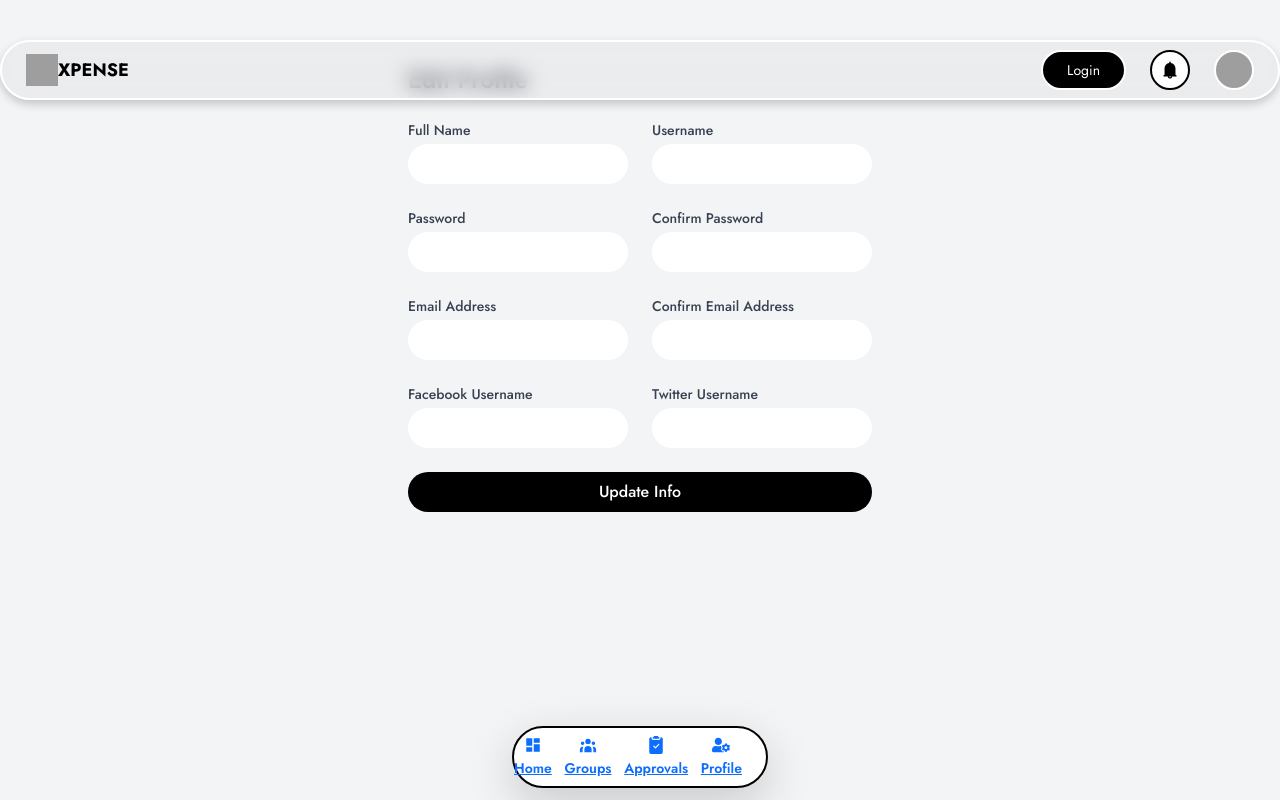
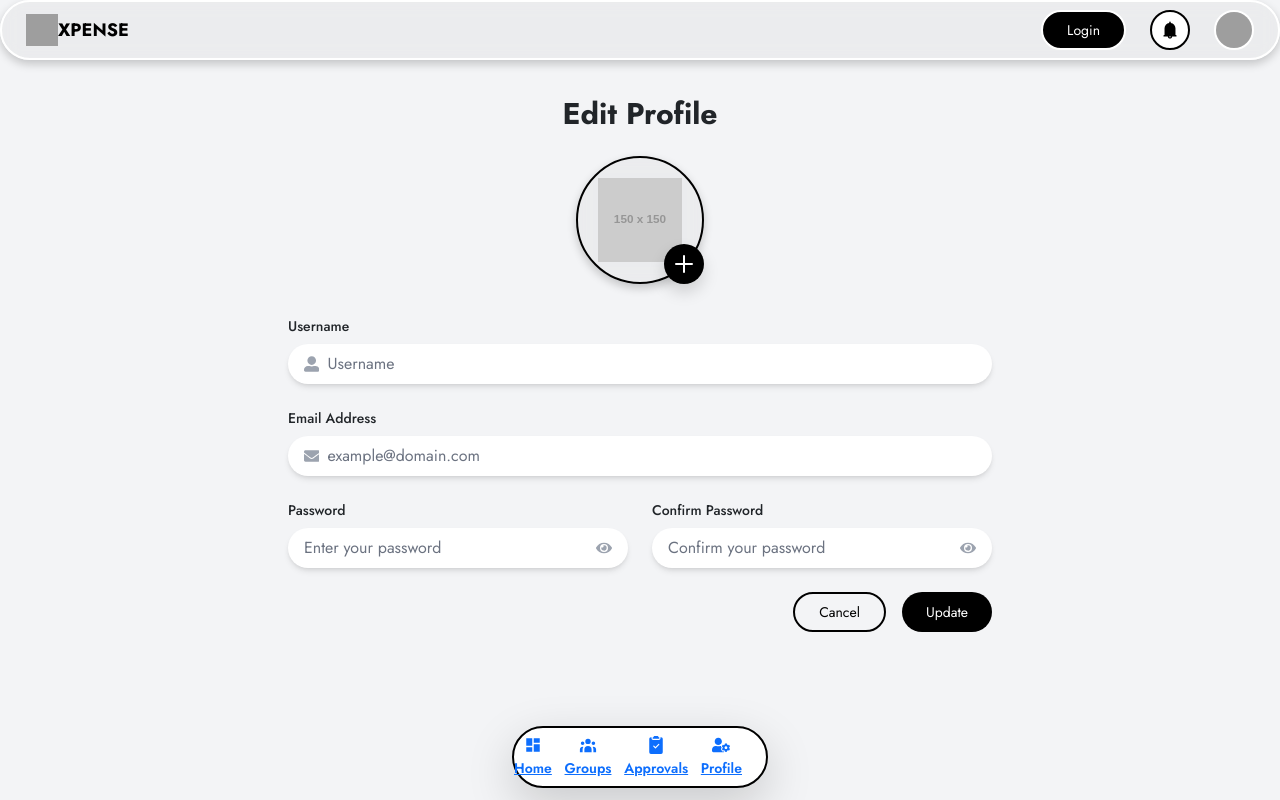
Before and after one commit to MirHussainJan/expense-tracker-frontend, a React (Vite) app: page /profile in a window 1280 px wide. Built offline with nearby package versions, Linux system fonts and the light colour scheme; grey boxes are pictures that could not be loaded.

Commit message:
All Done

```diff
--- a/src/components/PersonalInformation.jsx
+++ b/src/components/PersonalInformation.jsx
@@ -15,7 +15,7 @@ const PersonalInformation = () => {
   ];
 
   return (
-    <div className="border-2 bg-white col-lg-6 col-md-6 border-black p-6 rounded-lg">
+    <div className="border-2 bg-white col-lg-6 border-black p-6 rounded-lg">
       <div className="flex items-center justify-between mb-3">
         <h2 className="text-lg font-semibold text-gray-800">
           Personal Information
--- a/src/components/RecentExpenses.jsx
+++ b/src/components/RecentExpenses.jsx
@@ -8,7 +8,7 @@ const RecentExpenses = () => {
   ];
 
   return (
-    <div className="col-lg-5 col-md-5 border-2 border-black bg-white p-4 rounded-lg">
+    <div className="col-lg-5 border-2 border-black bg-white p-4 rounded-lg">
       <h2 className="text-lg font-semibold mb-3">Recent Expenses</h2>
       <hr/>
       <div className="flex flex-col space-y-4">
--- a/src/components/StatCards.jsx
+++ b/src/components/StatCards.jsx
@@ -3,7 +3,7 @@ import StatCard from "./StatCard";
 
 const StatCards = () => {
   return (
-    <div className="flex flex-col gap-5 justify-center col-lg-3 col-md-3 p-0">
+    <div className="flex flex-col gap-5 justify-center col-lg-3 p-0">
       <StatCard
         amount="₹20,500"
         label="Total Income"
--- a/src/index.css
+++ b/src/index.css
@@ -23,3 +23,14 @@ body{
 button:hover{
   text-decoration: underline !important;
 }
+
+/* Hide arrows in number input */
+input[type="number"]::-webkit-outer-spin-button,
+input[type="number"]::-webkit-inner-spin-button {
+  -webkit-appearance: none !important;
+  margin: 0 !important;
+}
+
+input[type="number"] {
+  -moz-appearance: textfield !important; /* Firefox */
+}
--- a/src/pages/GroupDetails.jsx
+++ b/src/pages/GroupDetails.jsx
@@ -48,7 +48,7 @@ export default function GroupDetails() {
   const visibleMembers = showAllMembers ? groupMembers : groupMembers.slice(0, 3);
 
   return (
-    <div className="pt-16 min-h-screen text-black">
+    <div className="pt-24 min-h-screen text-black">
       {/* Header Section */}
       <div className="border-2 rounded-xl border-black text-center relative bg-white p-6 mx-6">
         <div className="absolute top-[-30px] left-1/2 transform -translate-x-1/2">
@@ -103,7 +103,7 @@ export default function GroupDetails() {
             className="bg-black text-white py-2 px-6 rounded-full"
             onClick={() => setShowAddExpenseModal(true)}
           >
-            Add Expense
+            + Add Expense
           </button>
         </div>
         <div className="grid grid-cols-1 lg:grid-cols-2 gap-4">
--- a/src/pages/Home.jsx
+++ b/src/pages/Home.jsx
@@ -10,11 +10,11 @@ import CardSwiper from "../components/CardSwiper";
 const Home = () => {
   return (
     <div className="p-4 min-h-screen">
-      <div className="row my-5 mx-0 gap-4 justify-between">
+      <div className="row my-4 mt-5 mx-0 gap-4 justify-between">
+      <StatCards />
       <CardSwiper/>
-      <StatCards />
       </div>
-      <div className="row mx-0 my-4 justify-between">
+      <div className="row mx-0 my-4 gap-4 justify-between">
       <PersonalInformation/>
       <RecentExpenses />
       </div>
--- a/src/pages/Profile.jsx
+++ b/src/pages/Profile.jsx
@@ -1,107 +1,132 @@
 import { useState } from "react";
+import { FaEnvelope, FaUserAlt, FaEye, FaEyeSlash } from "react-icons/fa";
 
 const Profile = () => {
+  const [passwordVisible, setPasswordVisible] = useState(false);
+  const [confirmPasswordVisible, setConfirmPasswordVisible] = useState(false);
+
   return (
-    <div className="max-w-lg mx-auto rounded-lg p-6 mt-10">
+    <div className="max-w-3xl mx-auto rounded-lg p-8 pt-24">
       {/* Heading */}
-      <h1 className="text-2xl font-semibold text-gray-800 mb-6">Edit Profile</h1>
+      <h1 className="text-3xl font-bold text-center mb-6">Edit Profile</h1>
+
+      {/* Profile Picture Upload */}
+      <div className="flex justify-center mb-8">
+        <div className="relative">
+          <div className="w-32 h-32 bg-glass rounded-full overflow-hidden border-2 border-black">
+            <img
+              src="https://via.placeholder.com/150"
+              alt="Profile"
+              className="object-cover w-full h-full"
+            />
+          </div>
+          <label
+            htmlFor="profile-picture"
+            className="absolute bottom-0 right-0 bg-black text-white p-2 rounded-full shadow cursor-pointer"
+          >
+            <svg
+              xmlns="http://www.w3.org/2000/svg"
+              fill="none"
+              viewBox="0 0 24 24"
+              stroke="currentColor"
+              className="w-6 h-6"
+            >
+              <path
+                strokeLinecap="round"
+                strokeLinejoin="round"
+                strokeWidth={2}
+                d="M12 4v16m8-8H4"
+              />
+            </svg>
+          </label>
+          <input
+            type="file"
+            id="profile-picture"
+            className="hidden"
+            accept="image/*"
+          />
+        </div>
+      </div>
 
       {/* Form */}
-      <form className="grid grid-cols-2 gap-6">
-        {/* Full Name */}
-        <div>
-          <label className="block text-sm font-medium text-gray-700">
-            Full Name
-          </label>
+      <form className="grid grid-cols-1 md:grid-cols-2 gap-6">
+        {/* Username */}
+        <div className="relative md:col-span-2">
+          <label className="block text-sm font-medium">Username</label>
+          <div className="flex items-center mt-2 bg-white rounded-full shadow-md px-3">
+            <FaUserAlt className="text-gray-400 mr-2" />
             <input
               type="text"
-            className="mt-1 block w-full px-4 py-2 border-gray-300 rounded-full  focus:ring-blue-500 focus:border-blue-500"
+              placeholder="Username"
+              className="w-full py-2 bg-transparent placeholder-gray-500 outline-none"
             />
           </div>
+        </div>
 
-        {/* Username */}
-        <div>
-          <label className="block text-sm font-medium text-gray-700">
-            Username
-          </label>
+        {/* Email Address */}
+        <div className="relative md:col-span-2">
+          <label className="block text-sm font-medium">Email Address</label>
+          <div className="flex items-center mt-2 bg-white rounded-full shadow-md px-3">
+            <FaEnvelope className="text-gray-400 mr-2" />
             <input
-            type="text"
-            className="mt-1 block w-full px-4 py-2 border-gray-300 rounded-full  focus:ring-blue-500 focus:border-blue-500"
+              type="email"
+              placeholder="example@domain.com"
+              className="w-full py-2 bg-transparent placeholder-gray-500 outline-none"
             />
+          </div>
         </div>
 
         {/* Password */}
-        <div>
-          <label className="block text-sm font-medium text-gray-700">
-            Password
-          </label>
+        <div className="relative">
+          <label className="block text-sm font-medium">Password</label>
+          <div className="flex items-center mt-2 bg-white rounded-full shadow-md px-3">
             <input
-            type="password"
-            className="mt-1 block w-full px-4 py-2 border-gray-300 rounded-full  focus:ring-blue-500 focus:border-blue-500"
+              type={passwordVisible ? "text" : "password"}
+              placeholder="Enter your password"
+              className="w-full py-2 bg-transparent placeholder-gray-500 outline-none"
             />
+            <button
+              type="button"
+              onClick={() => setPasswordVisible(!passwordVisible)}
+              className="text-gray-400 ml-2"
+            >
+              {passwordVisible ? <FaEyeSlash /> : <FaEye />}
+            </button>
+          </div>
         </div>
 
         {/* Confirm Password */}
-        <div>
-          <label className="block text-sm font-medium text-gray-700">
-            Confirm Password
-          </label>
+        <div className="relative">
+          <label className="block text-sm font-medium">Confirm Password</label>
+          <div className="flex items-center mt-2 bg-white rounded-full shadow-md px-3">
             <input
-            type="password"
-            className="mt-1 block w-full px-4 py-2 border-gray-300 rounded-full  focus:ring-blue-500 focus:border-blue-500"
+              type={confirmPasswordVisible ? "text" : "password"}
+              placeholder="Confirm your password"
+              className="w-full py-2 bg-transparent placeholder-gray-500 outline-none"
             />
+            <button
+              type="button"
+              onClick={() => setConfirmPasswordVisible(!confirmPasswordVisible)}
+              className="text-gray-400 ml-2"
+            >
+              {confirmPasswordVisible ? <FaEyeSlash /> : <FaEye />}
+            </button>
+          </div>
         </div>
 
-        {/* Email Address */}
-        <div>
-          <label className="block text-sm font-medium text-gray-700">
-            Email Address
-          </label>
-          <input
-            type="email"
-            className="mt-1 block w-full px-4 py-2 border-gray-300 rounded-full  focus:ring-blue-500 focus:border-blue-500"
-          />
-        </div>
-
-        {/* Confirm Email Address */}
-        <div>
-          <label className="block text-sm font-medium text-gray-700">
-            Confirm Email Address
-          </label>
-          <input
-            type="email"
-            className="mt-1 block w-full px-4 py-2 border-gray-300 rounded-full  focus:ring-blue-500 focus:border-blue-500"
-          />
-        </div>
-
-        {/* Social Profiles */}
-        <div>
-          <label className="block text-sm font-medium text-gray-700">
-            Facebook Username
-          </label>
-          <input
-            type="text"
-            className="mt-1 block w-full px-4 py-2 border-gray-300 rounded-full  focus:ring-blue-500 focus:border-blue-500"
-          />
-        </div>
-
-        <div>
-          <label className="block text-sm font-medium text-gray-700">
-            Twitter Username
-          </label>
-          <input
-            type="text"
-            className="mt-1 block w-full px-4 py-2 border-gray-300 rounded-full  focus:ring-blue-500 focus:border-blue-500"
-          />
-        </div>
-
-        {/* Submit Button */}
-        <div className="col-span-2">
+        {/* Action Buttons */}
+        <div className="col-span-1 md:col-span-2 flex justify-end gap-3">
+          <button
+            type="button"
+            className="px-6 py-2 text-sm rounded-full border-2 border-black text-black hover:bg-gray-100"
+          >
+            Cancel
+          </button>
           <button
             type="submit"
-            className="w-full py-2 px-4 bg-black text-white font-medium rounded-full hover:bg-red-600"
+            className="px-6 py-2 text-sm rounded-full bg-black text-white hover:bg-gray-800"
           >
-            Update Info
+            Update
           </button>
         </div>
       </form>
```
Also changed, not shown: src/components/CardSwiper.jsx (+16 -2 lines). Lines whose indentation alone changed are shown as unchanged.
